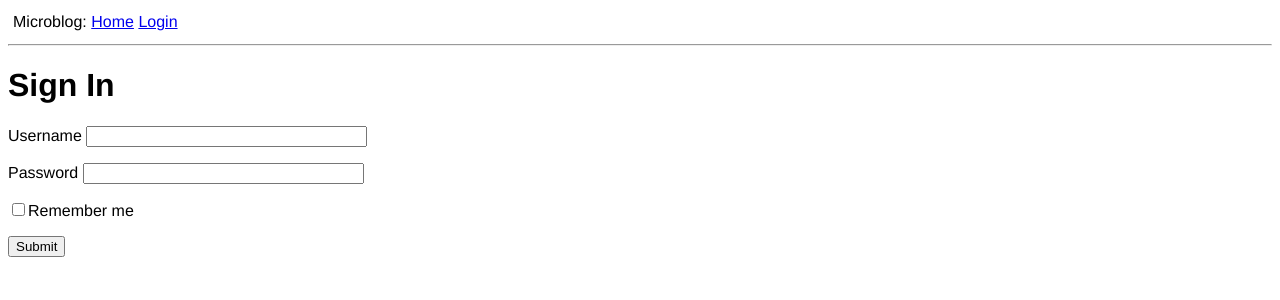
After one commit to NorieM/Python, a Flask app: template app/templates/login.html in a window 1280 px wide. The commit adds this page. Shown: the top 300 px of the page. Run offline with Flask 2, Linux system fonts and the light colour scheme; the template is opened without the code that fills it: most values are stand-ins (such as "Sample title", 1, 10 or a date in 2020); form fields are guessed from the names that the template uses; parts of the project's set-up code (start-up, migrations or seed data) failed here and were passed over.

Commit message:
Add files via upload

```diff
--- a/app/templates/base.html
+++ b/app/templates/base.html
@@ -1,6 +1,6 @@
 <html>
   <head>
-        <link rel="stylesheet" href="../static/css/main.css">
+    <link rel="stylesheet" href="../static/css/main.css" />
     {% if title %}
     <title>{{ title }} - Microblog</title>
     {% else %}
@@ -8,8 +8,12 @@
     {% endif %}
   </head>
   <body>
-        <div>Microblog: <a href="/index">Home</a></div>
-        <hr>
+    <div>
+      Microblog:
+      <a href="/index">Home</a>
+      <a href="/login">Login</a>
+    </div>
+    <hr />
     {% block content %}{% endblock %}
   </body>
 </html>
--- /dev/null
+++ b/app/templates/login.html
@@ -0,0 +1,22 @@
+{% extends "base.html" %}
+
+{% block content %}
+
+<h1>Sign In</h1>
+<form action="" method="post" novalidate>
+
+    {{ form.hidden_tag() }}
+
+  <p>
+    {{ form.username.label }} {{ form.username(size=32) }}
+  </p>
+  <p>
+    {{ form.password.label }} {{ form.password(size=32) }}
+  </p>
+
+  <p>{{ form.remember_me() }}{{ form.remember_me.label }}</p>
+
+  <p>{{ form.submit()}}</p>
+</form>
+
+{% endblock %}
--- /dev/null
+++ b/app/templates/template.html
@@ -0,0 +1,6 @@
+{% extends base.html %}
+
+{% block content %}
+
+
+{% endblock %}
```
Lines whose indentation alone changed are shown as unchanged.
